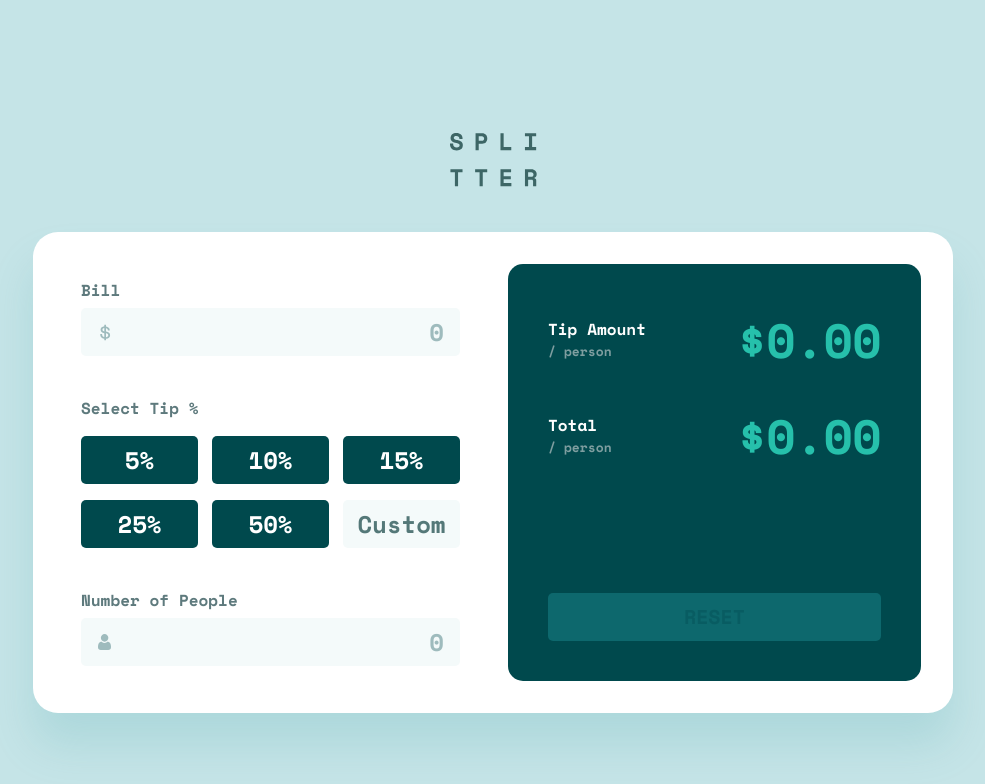
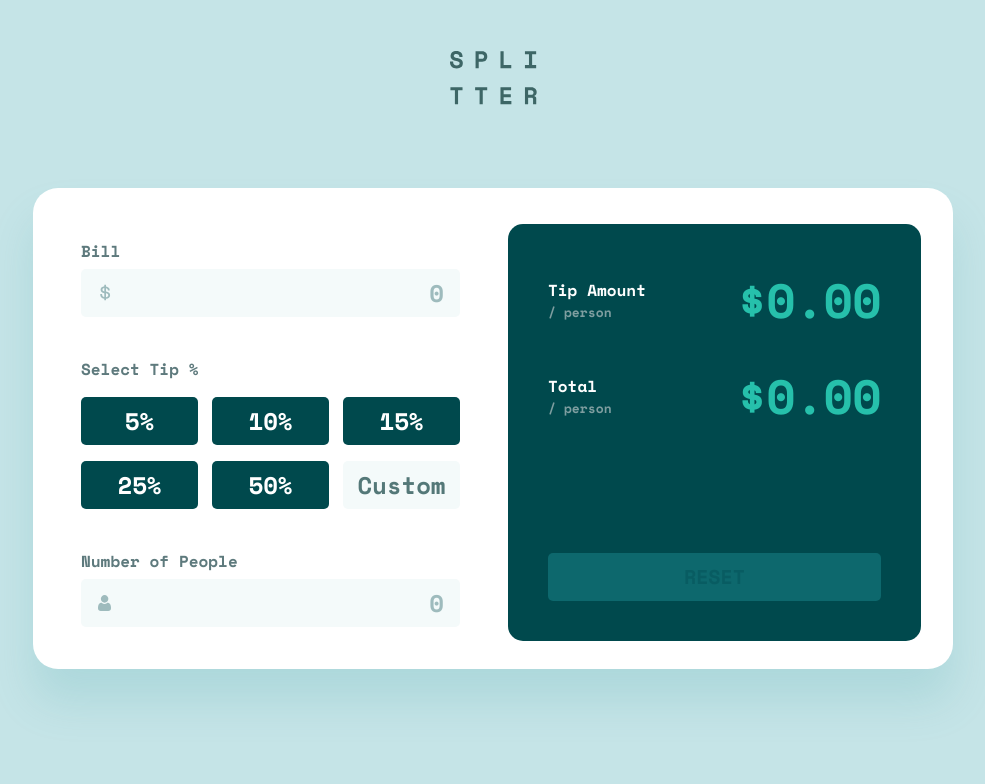
Before and after one commit to loki-pepe/tip-calculator-app, a plain HTML site: page index.html in a window 1280 px wide. Shown: the whole page, without its empty margins (147-1132 px from the left). Drawn offline with Linux system fonts and the light colour scheme.

Commit message:
fix main positioning and padding

```diff
--- a/static/style.css
+++ b/static/style.css
@@ -108,7 +108,7 @@ form > div, form > fieldset {
 }
 
 header {
-    height: 144px;
+    margin-block: 45px;
     display: flex;
     justify-content: center;
     align-items: center;
@@ -273,16 +273,21 @@ output::before {
 @media (min-width: 992px) {
     body {
         justify-content: center;
+        row-gap: 83px;
     }
 
     #calculation {
-        margin-block: 32px;
+      /*  margin-block: 36px 28px;*/
         padding: 40px;
         min-height: 417px;
         width: 413px;
         display: grid;
         grid-template-rows: auto auto 1fr;
         grid-template-columns: 100%;
+    }
+
+    #clear {
+        align-self: end;
     }
 
     #custom {
@@ -300,7 +305,7 @@ output::before {
         justify-content: end;
         align-items: center;
         flex-direction: row;
-        padding: 0 32px;
+        padding: 36px 32px 28px;
     }
 
     form {
@@ -311,13 +316,13 @@ output::before {
         margin-inline: 0;
     }
 
+    header {
+        margin-block: -80px 0;
+    }
+
     #percent-buttons {
         grid-template-columns: repeat(3, 1fr);
         column-gap: 14px;
-    }
-
-    #clear {
-        align-self: end;
     }
 
     .result:not(:last-child) {
```
